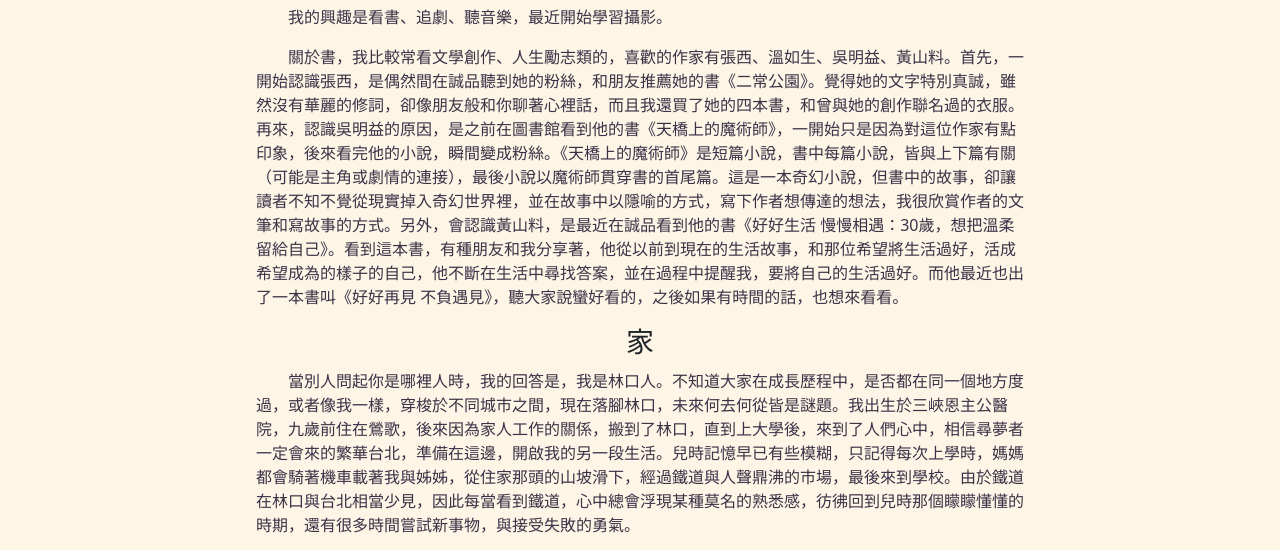
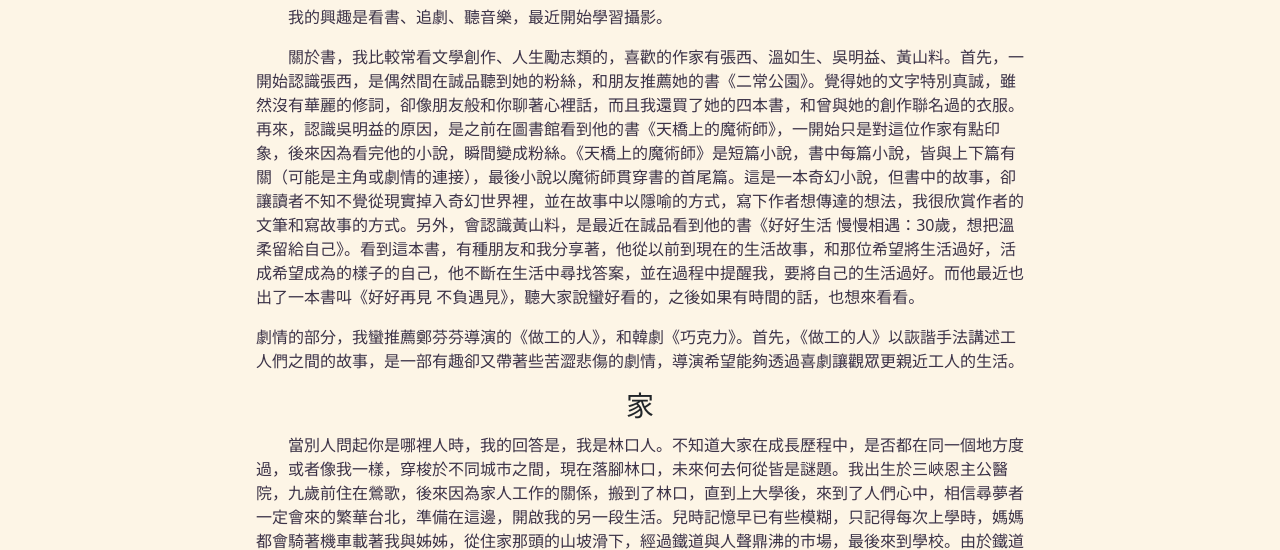
Before and after one commit to a110070050/a110070050.github.io, a plain HTML site: page live.html in a window 1280 px wide. Shown: the part 225-775 px from the top of the page. Drawn offline with nearby package versions, Linux system fonts and the light colour scheme.

Commit message:
第五版＿2

```diff
--- a/live.html
+++ b/live.html
@@ -30,7 +30,9 @@
                      <h1>日常小記</h1>
                      <h3>興趣</h3>
                      <p>　　我的興趣是看書、追劇、聽音樂，最近開始學習攝影。</p>
-                     <p>　　關於書，我比較常看文學創作、人生勵志類的，喜歡的作家有張西、溫如生、吳明益、黃山料。首先，一開始認識張西，是偶然間在誠品聽到她的粉絲，和朋友推薦她的書《二常公園》。覺得她的文字特別真誠，雖然沒有華麗的修詞，卻像朋友般和你聊著心裡話，而且我還買了她的四本書，和曾與她的創作聯名過的衣服。再來，認識吳明益的原因，是之前在圖書館看到他的書《天橋上的魔術師》，一開始只是因為對這位作家有點印象，後來看完他的小說，瞬間變成粉絲。《天橋上的魔術師》是短篇小說，書中每篇小說，皆與上下篇有關（可能是主角或劇情的連接），最後小說以魔術師貫穿書的首尾篇。這是一本奇幻小說，但書中的故事，卻讓讀者不知不覺從現實掉入奇幻世界裡，並在故事中以隱喻的方式，寫下作者想傳達的想法，我很欣賞作者的文筆和寫故事的方式。另外，會認識黃山料，是最近在誠品看到他的書《好好生活 慢慢相遇：30歲，想把溫柔留給自己》。看到這本書，有種朋友和我分享著，他從以前到現在的生活故事，和那位希望將生活過好，活成希望成為的樣子的自己，他不斷在生活中尋找答案，並在過程中提醒我，要將自己的生活過好。而他最近也出了一本書叫《好好再見 不負遇見》，聽大家說蠻好看的，之後如果有時間的話，也想來看看。
+                     <p>　　關於書，我比較常看文學創作、人生勵志類的，喜歡的作家有張西、溫如生、吳明益、黃山料。首先，一開始認識張西，是偶然間在誠品聽到她的粉絲，和朋友推薦她的書《二常公園》。覺得她的文字特別真誠，雖然沒有華麗的修詞，卻像朋友般和你聊著心裡話，而且我還買了她的四本書，和曾與她的創作聯名過的衣服。再來，認識吳明益的原因，是之前在圖書館看到他的書《天橋上的魔術師》，一開始只是對這位作家有點印象，後來因為看完他的小說，瞬間變成粉絲。《天橋上的魔術師》是短篇小說，書中每篇小說，皆與上下篇有關（可能是主角或劇情的連接），最後小說以魔術師貫穿書的首尾篇。這是一本奇幻小說，但書中的故事，卻讓讀者不知不覺從現實掉入奇幻世界裡，並在故事中以隱喻的方式，寫下作者想傳達的想法，我很欣賞作者的文筆和寫故事的方式。另外，會認識黃山料，是最近在誠品看到他的書《好好生活 慢慢相遇：30歲，想把溫柔留給自己》。看到這本書，有種朋友和我分享著，他從以前到現在的生活故事，和那位希望將生活過好，活成希望成為的樣子的自己，他不斷在生活中尋找答案，並在過程中提醒我，要將自己的生活過好。而他最近也出了一本書叫《好好再見 不負遇見》，聽大家說蠻好看的，之後如果有時間的話，也想來看看。
+                     </p>
+                     <p>    劇情的部分，我蠻推薦鄭芬芬導演的《做工的人》，和韓劇《巧克力》。首先，《做工的人》以詼諧手法講述工人們之間的故事，是一部有趣卻又帶著些苦澀悲傷的劇情，導演希望能夠透過喜劇讓觀眾更親近工人的生活。
                      </p>
                 </section>
                 <section>
```
Also changed, not shown: school.html (+1 -1 lines).
